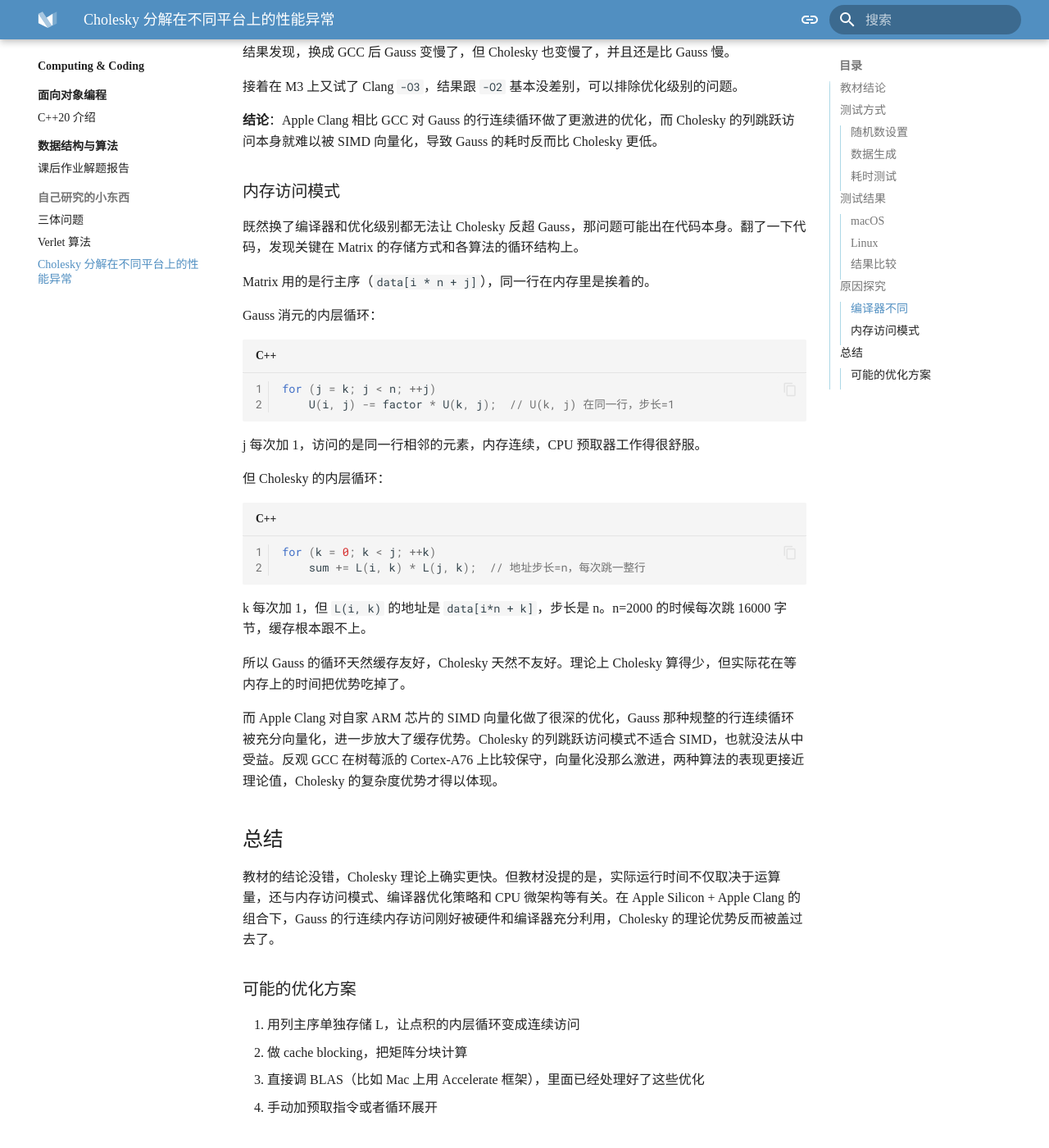
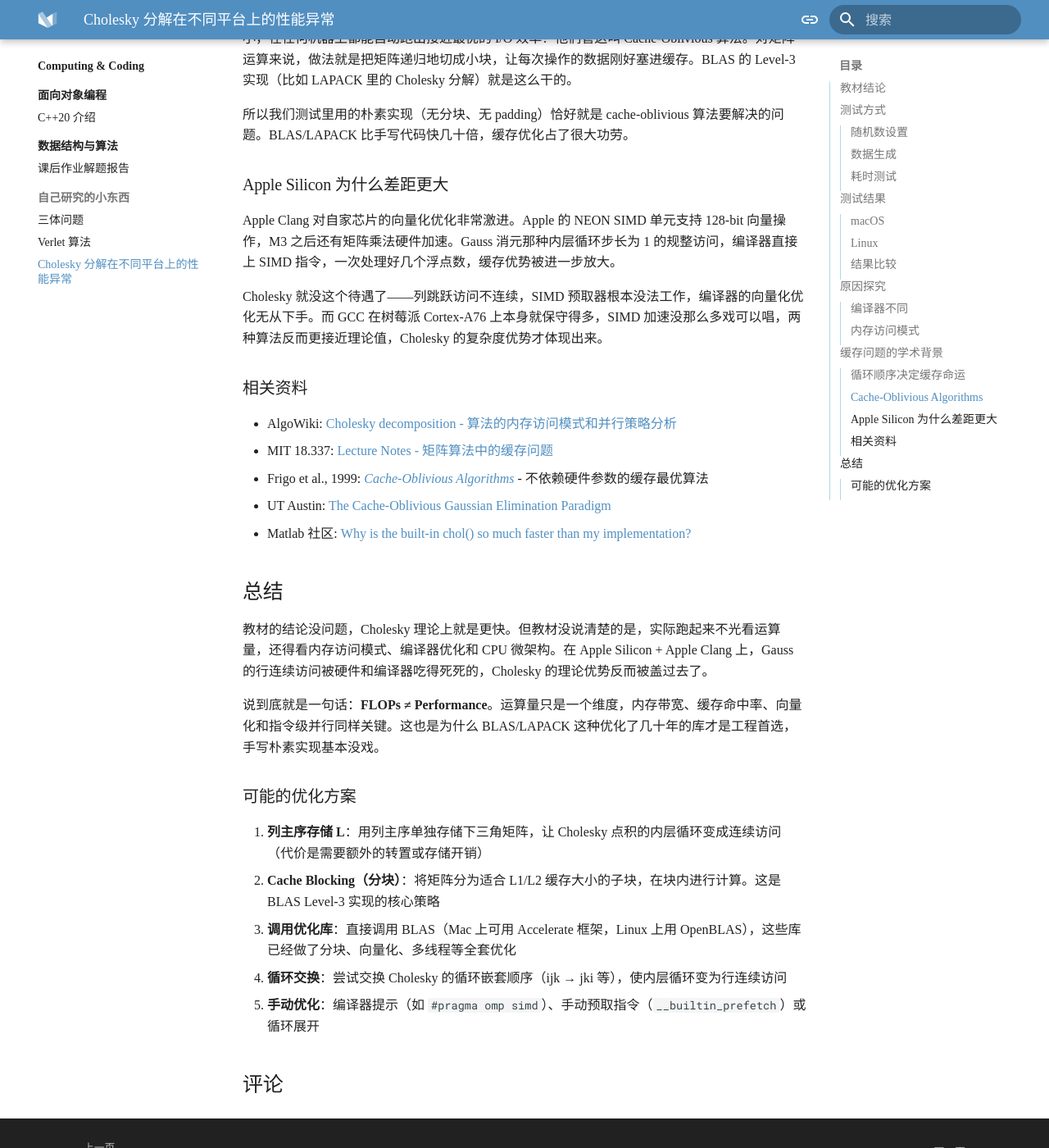
Before and after one commit to Quinn-DJ/quinn-dj.github.io, an MkDocs documentation site: the page built from docs/coding/cholesky_performance_anomaly.md, in a window 1280 px wide and 1400 px high, scrolled down 3909 px. Shown: the whole window at 82% size. Built offline with MkDocs 1.6.1 and Material for MkDocs 9.7.7, drawn with Linux system fonts in a browser that asks for light colours; comment, search, counter and statistics services are not loaded; a style sheet for code colours, icons or effects is not loaded; some of the changed text lies outside the part shown.

Commit message:
- 更新了cholesky_performance_anomaly.md - 删除了blog-update.sh

```diff
--- a/docs/coding/cholesky_performance_anomaly.md
+++ b/docs/coding/cholesky_performance_anomaly.md
@@ -18,7 +18,7 @@ description: Gauss 消元法、列主元Gauss 消元法和 Cholesky 分解在不
 
 教材图 1.1 的基准测试显示，Cholesky 的耗时远低于 Gauss 消元法和列主元 Gauss 消元法的，n 越大差距越明显。理论复杂度也支持这一点：Cholesky 的时间复杂度大约是 $O(\frac{n^3}{3})$，Gauss 是 $O(\frac{2n^3}{3})$，浮点运算量少了一半。
 
-![教材图 1.1](./pics/textbook.png)
+![教材图 1.1](../output/textbook.png)
 
 ## 测试方式
 
@@ -55,7 +55,7 @@ double time_SOLVE = static_cast<double>(end - start) / CLOCKS_PER_SEC;
 
 **测试环境**: MacBook Air M3，Apple Clang 17.0.0
 
-![Mac 上的结果](./pics/time_consuming(mac).png)
+![Mac 上的结果](../output/time_consuming(mac).png)
 
 从图上能够看出，Gauss（蓝线） 和 Pgauss（橙线） 的耗时非常接近，而 Cholesky（绿线） 的耗时竟然比 Gauss 还高。
 
@@ -66,7 +66,7 @@ double time_SOLVE = static_cast<double>(end - start) / CLOCKS_PER_SEC;
 **测试环境**： Debian GNU/Linux 13 (trixie) aarch64，GCC 14.2.0 \
 其中硬件为 Raspberry Pi 5 Model B Rev 1.1
 
-![Debian 上的结果](./pics/time_consuming(debian).png)
+![Debian 上的结果](../output/time_consuming(debian).png)
 
 这个结果完全符合教材的结论，Cholesky 的耗时明显低于 Gauss。
 
@@ -127,13 +127,44 @@ k 每次加 1，但 `L(i, k)` 的地址是 `data[i*n + k]`，步长是 n。n=200
 
 而 Apple Clang 对自家 ARM 芯片的 SIMD 向量化做了很深的优化，Gauss 那种规整的行连续循环被充分向量化，进一步放大了缓存优势。Cholesky 的列跳跃访问模式不适合 SIMD，也就没法从中受益。反观 GCC 在树莓派的 Cortex-A76 上比较保守，向量化没那么激进，两种算法的表现更接近理论值，Cholesky 的复杂度优势才得以体现。
 
+## 缓存问题的学术背景
+
+这个现象其实不稀奇，"理论复杂度和实际性能对不上"在矩阵算法里是个老话题了。
+
+### 循环顺序决定缓存命运
+
+MIT 18.337 课程（Applied Parallel Computing）的讲义里专门讨论过这个问题：Gaussian elimination 换一种循环嵌套顺序（比如从 ijk 换成 kij），性能就能差好几倍。中国力学期刊《有限元分析快速直接求解技术进展》也提到过，列主元存储 + KJI 消元和行主元存储 + IJK 消元的性能差异很大。说白了都是同一件事——内存连续不连续。
+
+### Cache-Oblivious Algorithms
+
+Frigo 和 Leiserson 在 1999 年提了个思路：能不能设计一种算法，不需要知道具体硬件的缓存大小，在任何机器上都能自动跑出接近最优的 I/O 效率？他们管这叫 Cache-Oblivious 算法。对矩阵运算来说，做法就是把矩阵递归地切成小块，让每次操作的数据刚好塞进缓存。BLAS 的 Level-3 实现（比如 LAPACK 里的 Cholesky 分解）就是这么干的。
+
+所以我们测试里用的朴素实现（无分块、无 padding）恰好就是 cache-oblivious 算法要解决的问题。BLAS/LAPACK 比手写代码快几十倍，缓存优化占了很大功劳。
+
+### Apple Silicon 为什么差距更大
+
+Apple Clang 对自家芯片的向量化优化非常激进。Apple 的 NEON SIMD 单元支持 128-bit 向量操作，M3 之后还有矩阵乘法硬件加速。Gauss 消元那种内层循环步长为 1 的规整访问，编译器直接上 SIMD 指令，一次处理好几个浮点数，缓存优势被进一步放大。
+
+Cholesky 就没这个待遇了——列跳跃访问不连续，SIMD 预取器根本没法工作，编译器的向量化优化无从下手。而 GCC 在树莓派 Cortex-A76 上本身就保守得多，SIMD 加速没那么多戏可以唱，两种算法反而更接近理论值，Cholesky 的复杂度优势才体现出来。
+
+### 相关资料
+
+- AlgoWiki: [Cholesky decomposition - 算法的内存访问模式和并行策略分析](https://algowiki-project.org/en/Cholesky_decomposition)
+- MIT 18.337: [Lecture Notes - 矩阵算法中的缓存问题](https://dspace.mit.edu/bitstream/handle/1721.1/77902/18-337j-spring-2005/contents/lecture-notes/lecture_notes_04.pdf)
+- Frigo et al., 1999: [*Cache-Oblivious Algorithms*](https://dspace.mit.edu/bitstream/handle/1721.1/80594/44273982-MIT.pdf) - 不依赖硬件参数的缓存最优算法
+- UT Austin: [The Cache-Oblivious Gaussian Elimination Paradigm](https://www.cs.utexas.edu/~vlr/papers/tocs10.pdf)
+- Matlab 社区: [Why is the built-in chol() so much faster than my implementation?](https://www.mathworks.com/matlabcentral/answers/254931)
+
 ## 总结
 
-教材的结论没错，Cholesky 理论上确实更快。但教材没提的是，实际运行时间不仅取决于运算量，还与内存访问模式、编译器优化策略和 CPU 微架构等有关。在 Apple Silicon + Apple Clang 的组合下，Gauss 的行连续内存访问刚好被硬件和编译器充分利用，Cholesky 的理论优势反而被盖过去了。
+教材的结论没问题，Cholesky 理论上就是更快。但教材没说清楚的是，实际跑起来不光看运算量，还得看内存访问模式、编译器优化和 CPU 微架构。在 Apple Silicon + Apple Clang 上，Gauss 的行连续访问被硬件和编译器吃得死死的，Cholesky 的理论优势反而被盖过去了。
+
+说到底就是一句话：**FLOPs ≠ Performance**。运算量只是一个维度，内存带宽、缓存命中率、向量化和指令级并行同样关键。这也是为什么 BLAS/LAPACK 这种优化了几十年的库才是工程首选，手写朴素实现基本没戏。
 
 ### 可能的优化方案
 
-1. 用列主序单独存储 L，让点积的内层循环变成连续访问
-2. 做 cache blocking，把矩阵分块计算
-3. 直接调 BLAS（比如 Mac 上用 Accelerate 框架），里面已经处理好了这些优化
-4. 手动加预取指令或者循环展开
+1. **列主序存储 L**：用列主序单独存储下三角矩阵，让 Cholesky 点积的内层循环变成连续访问（代价是需要额外的转置或存储开销）
+2. **Cache Blocking（分块）**：将矩阵分为适合 L1/L2 缓存大小的子块，在块内进行计算。这是 BLAS Level-3 实现的核心策略
+3. **调用优化库**：直接调用 BLAS（Mac 上可用 Accelerate 框架，Linux 上用 OpenBLAS），这些库已经做了分块、向量化、多线程等全套优化
+4. **循环交换**：尝试交换 Cholesky 的循环嵌套顺序（ijk → jki 等），使内层循环变为行连续访问
+5. **手动优化**：编译器提示（如 `#pragma omp simd`）、手动预取指令（`__builtin_prefetch`）或循环展开
```
Also changed, not shown: 1 other file.
